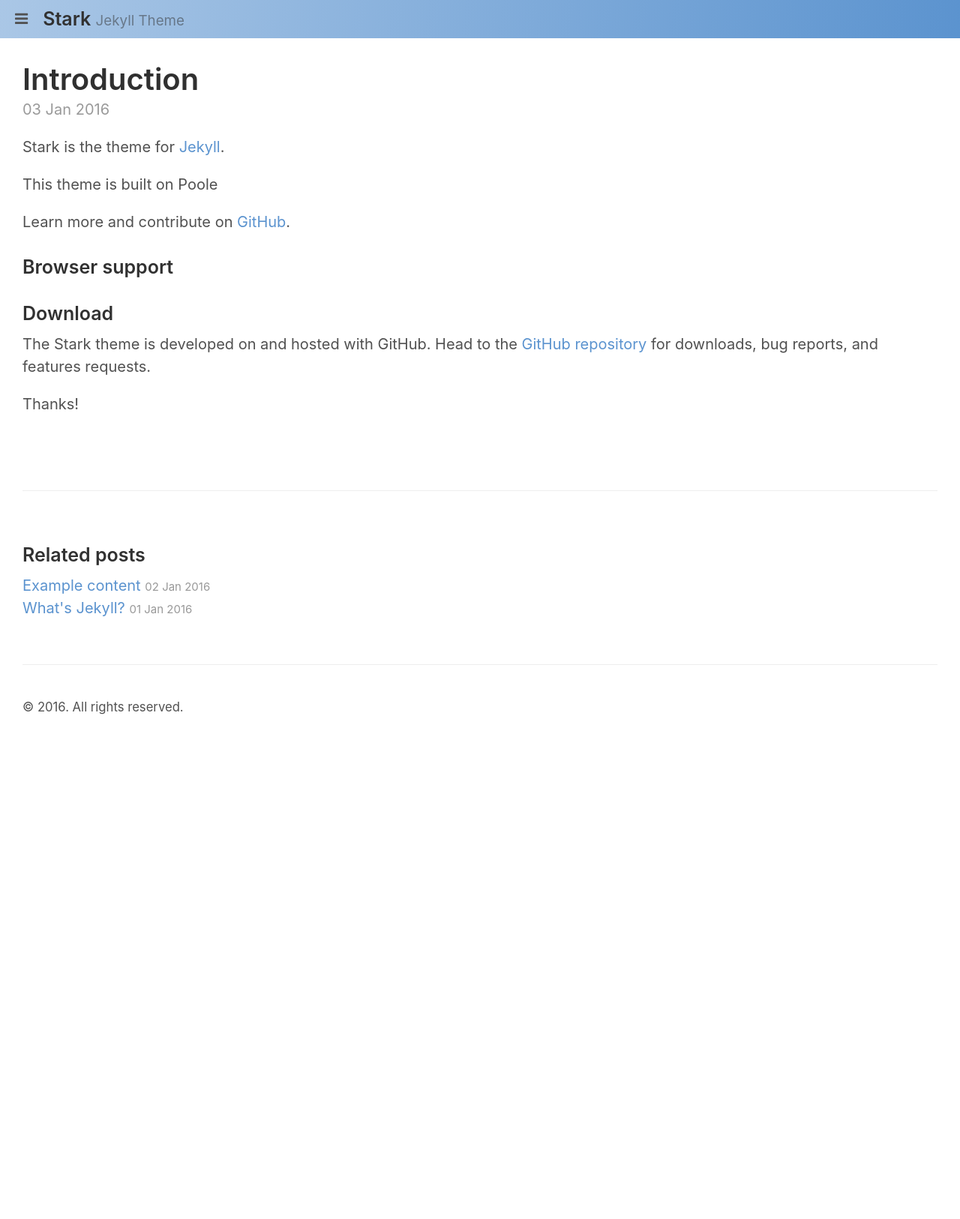
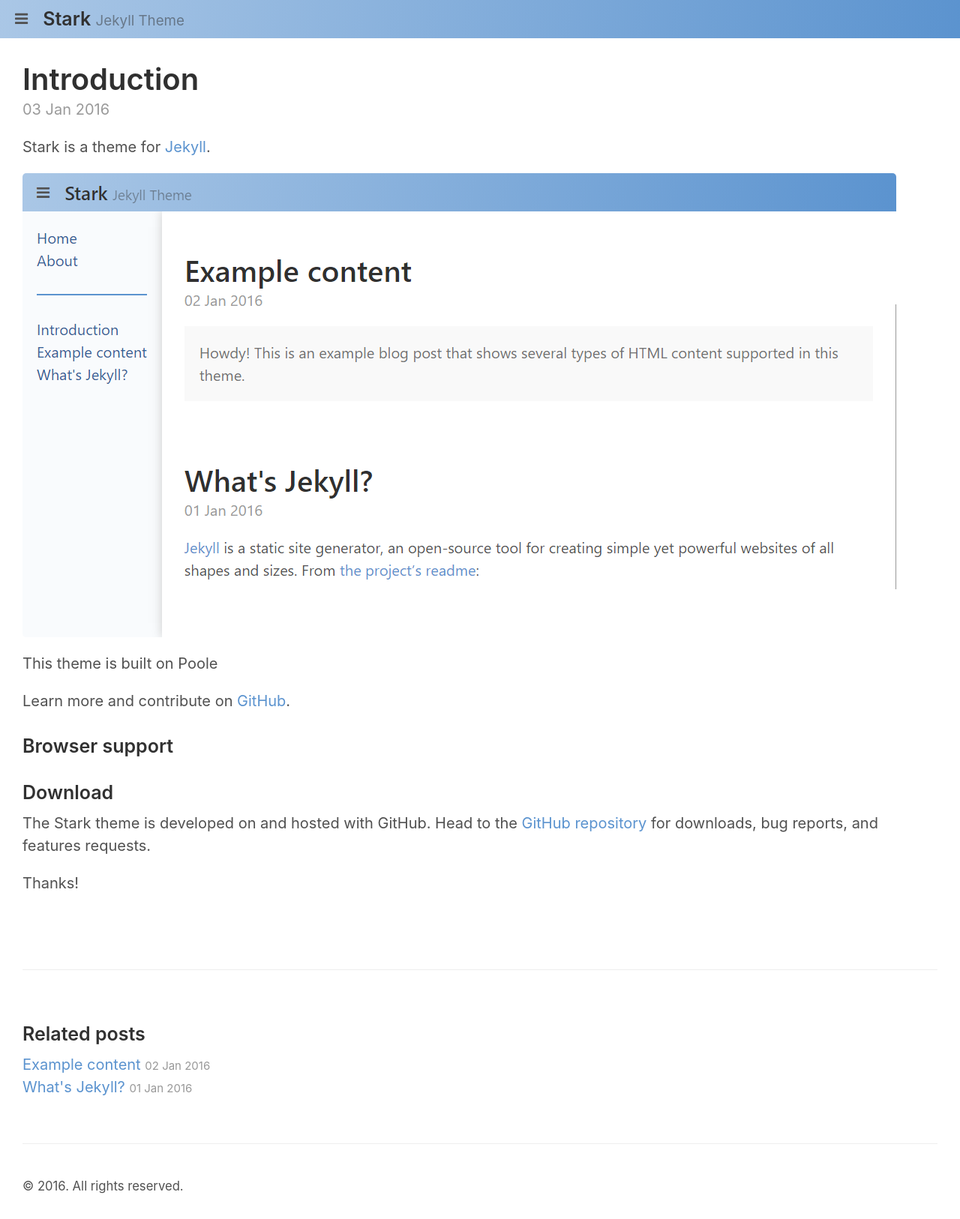
Before and after one commit to gesslerpd/stark, a Jekyll site: the page built from _posts/2016-01-03-introduction.md, in a window 1280 px wide. Shown: the whole page at 75% size. Built offline with Jekyll 4.4.1, drawn with Linux system fonts in a browser that asks for light colours; nearby versions of some CDN libraries.

Commit message:
+ screenshot

```diff
--- a/_posts/2016-01-03-introduction.md
+++ b/_posts/2016-01-03-introduction.md
@@ -4,7 +4,9 @@ title: Introduction
 ---
 
 
-Stark is the theme for [Jekyll](http://jekyllrb.com).
+Stark is a theme for [Jekyll](http://jekyllrb.com).
+
+![screenshot]({{ site.baseurl }}/public/assets/images/screenshot.png)
 
 This theme is built on Poole
 
```
Also changed, not shown: README.md, public/assets/images/screenshot.png (added).
